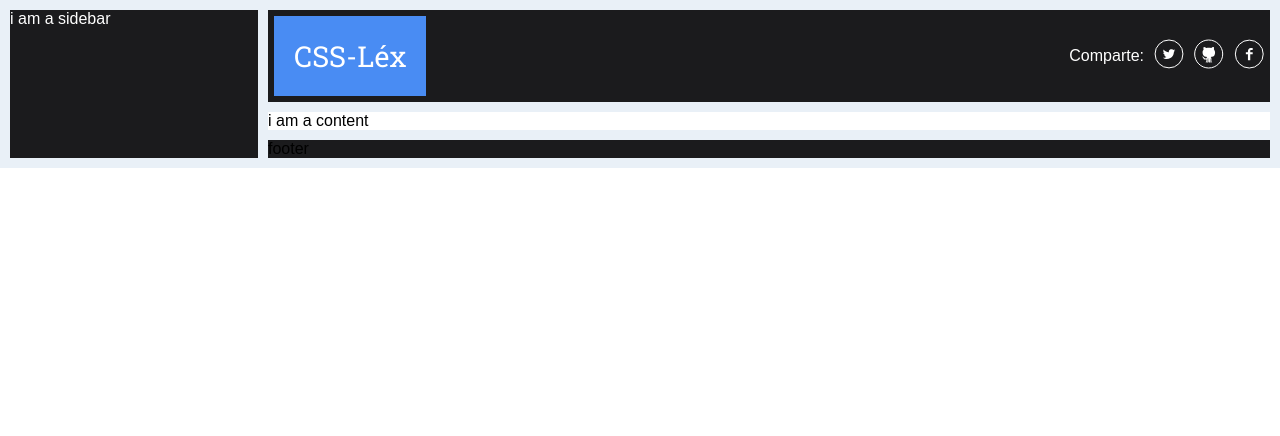
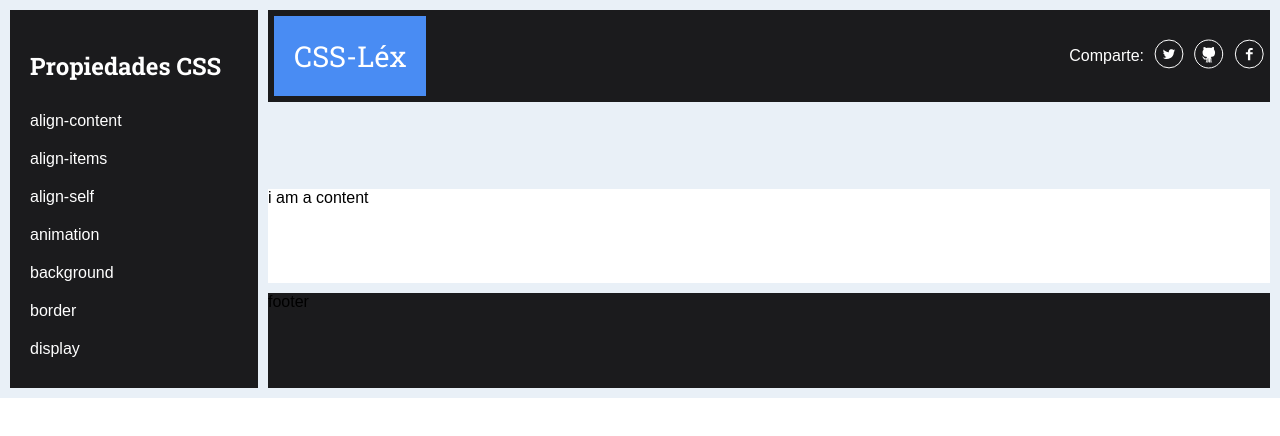
Before and after one commit to ninaiskel/CSS-flex-grid, a React (Create React App) app: page / in a window 1280 px wide. Shown: the top 436 px of the page. Built offline with nearby package versions, Linux system fonts and the light colour scheme.

Commit message:
Add properties list component

```diff
--- a/src/App.js
+++ b/src/App.js
@@ -7,10 +7,53 @@ import Footer from './components/footer/base.js';
 import './App.css';
 
 class App extends Component {
+  constructor (props) {
+    super(props)
+    this.state = ({
+      properties : {},
+    })
+  }
+  componentWillMount () {
+    this.setState({
+      properties : [
+        {
+          id: 1,
+          name: "align-content"
+        },
+        {
+          id: 2,
+          name: "align-items"
+        },
+        {
+          id: 3,
+          name: "align-self"
+        },
+        {
+          id: 4,
+          name: "animation"
+        },
+        {
+          id: 5,
+          name: "background"
+        },
+        {
+          id: 6,
+          name: "border"
+        },
+        {
+          id: 7,
+          name: "display"
+        }
+      ]
+    })
+  }
+
   render() {
+    const {  properties } = this.state
+
     return (
       <div className="App container">
-        <Sidebar  />
+        <Sidebar  properties={ properties }/>
         <Header className="header" />
         <Content  />
         <Footer  />
--- a/src/components/sidebar/base.js
+++ b/src/components/sidebar/base.js
@@ -1,14 +1,14 @@
-import React, { Component } from 'react';
+import React from 'react';
+import Searcher from './searcher.js';
+import Properties from './properties.js';
+
 import './sidebar.css';
 
-class Sidebar extends Component {
-  render() {
-    return (
-      <section className="sidebar">
-        i am a sidebar
-      </section>
-    );
-  }
-}
+const Sidebar = ({ properties }) => (
+  <section className="sidebar">
+    <Searcher />
+    <Properties properties={ properties }/>
+  </section>
+);
 
 export default Sidebar;
--- /dev/null
+++ b/src/components/sidebar/properties.css
@@ -0,0 +1,8 @@
+.properties-list {
+  padding: 20px;
+}
+
+.property-item {
+  padding: 10px 0;
+  color: var(--white);
+}
--- /dev/null
+++ b/src/components/sidebar/properties.js
@@ -0,0 +1,15 @@
+import React from 'react';
+import './properties.css';
+
+const Properties = ({ properties }) => (
+  <ul className="properties-list">
+    <h2>Propiedades CSS</h2>
+    { properties.map((property, index) => {
+      return <li className="property-item"
+                 key={ index }>
+                 { property.name }</li>
+    })}
+  </ul>
+);
+
+export default Properties;
--- /dev/null
+++ b/src/components/sidebar/searcher.js
@@ -0,0 +1,14 @@
+import React, { Component } from 'react';
+// import './sidebar.css';
+
+class Searcher extends Component {
+  render() {
+    return (
+      <div className="searcher">
+
+      </div>
+    );
+  }
+}
+
+export default Searcher;
```
